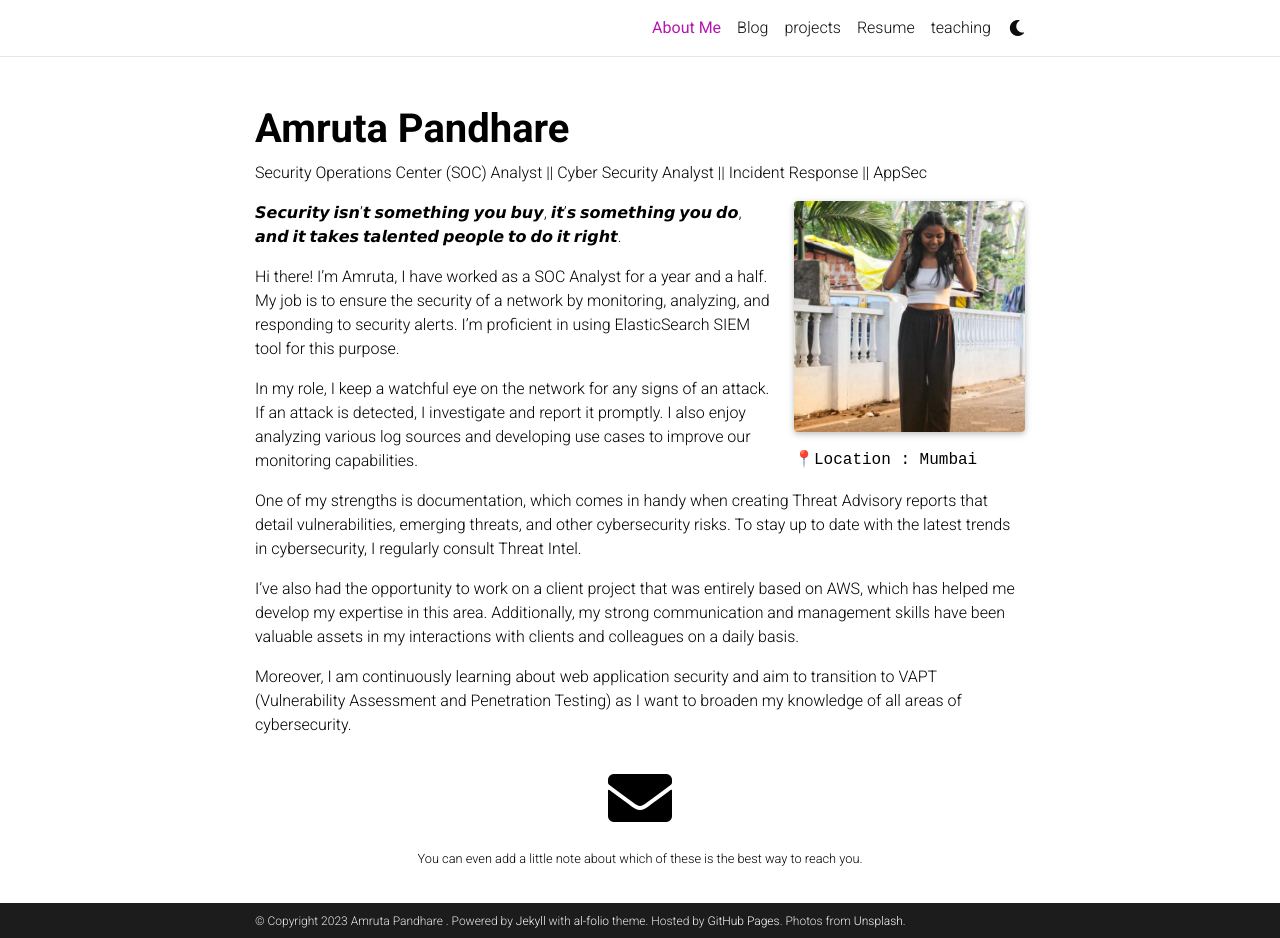
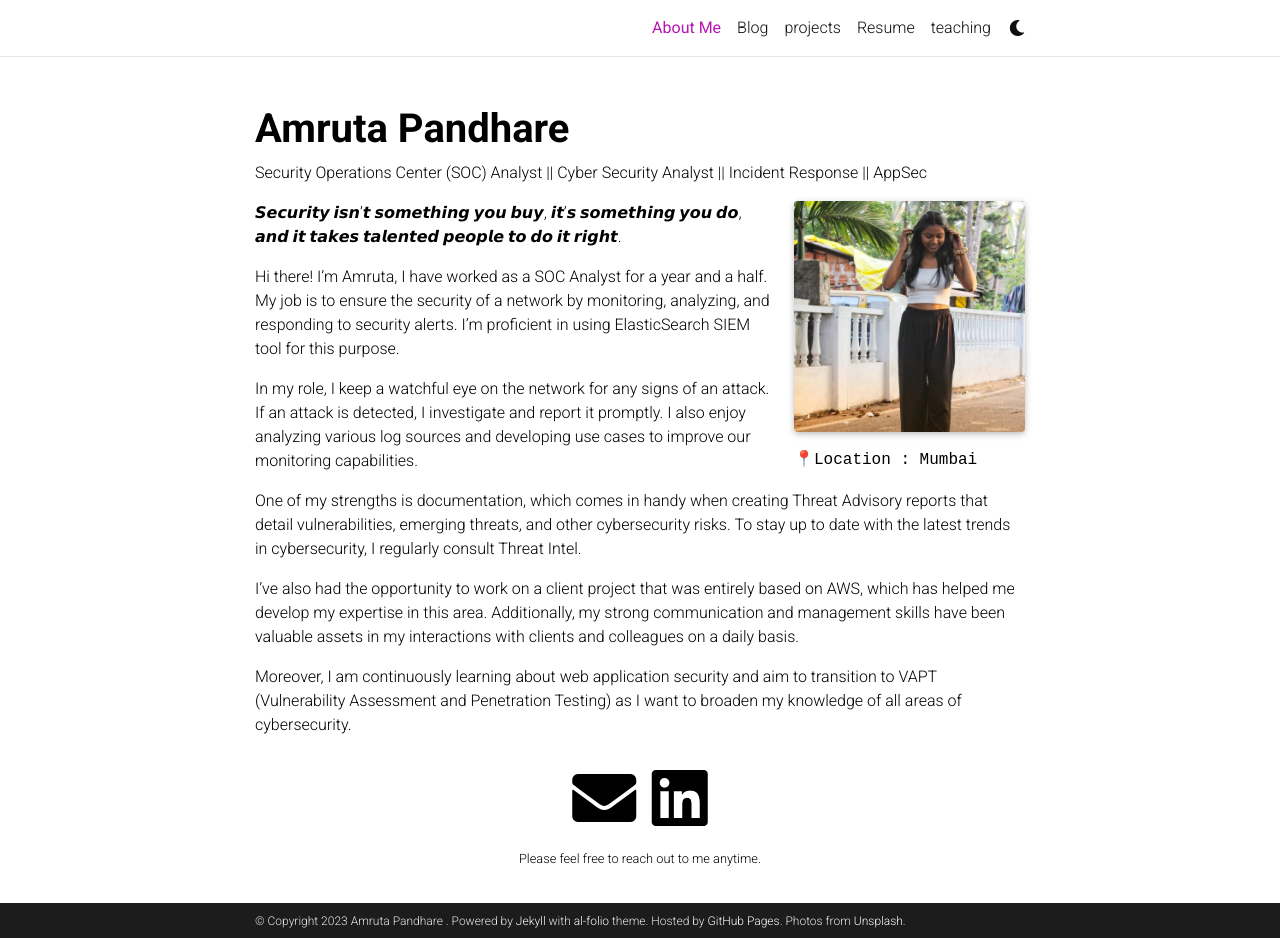
Before and after one commit to AmrutaPandhare/AmrutaPandhare.github.io, a Jekyll site: the page built from _pages/about.md, in a window 1280 px wide and 938 px high. Built offline with Jekyll 4.4.1, drawn with Linux system fonts in a browser that asks for light colours; full-size pictures stand in for the smaller copies a plugin makes; comment, search, counter and statistics services are not loaded; a style sheet for code colours, icons or effects is not loaded.

Commit message:
Update _config.yml

```diff
--- a/_config.yml
+++ b/_config.yml
@@ -75,7 +75,7 @@ github_username: # your GitHub user name
 gitlab_username: # your GitLab user name
 twitter_username: # your Twitter handle
 mastodon_username: # your mastodon instance+username in the format instance.tld/@username
-linkedin_username: # your LinkedIn user name
+linkedin_username: amruta-pandhare-283bb91a8
 telegram_username: # your Telegram user name
 scholar_userid: # your Google Scholar ID
 semanticscholar_id: # your Semantic Scholar ID
@@ -104,7 +104,7 @@ youtube_id: # your youtube channel id (youtube.com/@<youtube_id>)
 discord_id: # your discord id (18-digit unique numerical identifier)
 
 contact_note: >
-  You can even add a little note about which of these is the best way to reach you.
+  Please feel free to reach out to me anytime.
 
 # -----------------------------------------------------------------------------
 # Analytics and search engine verification
```
